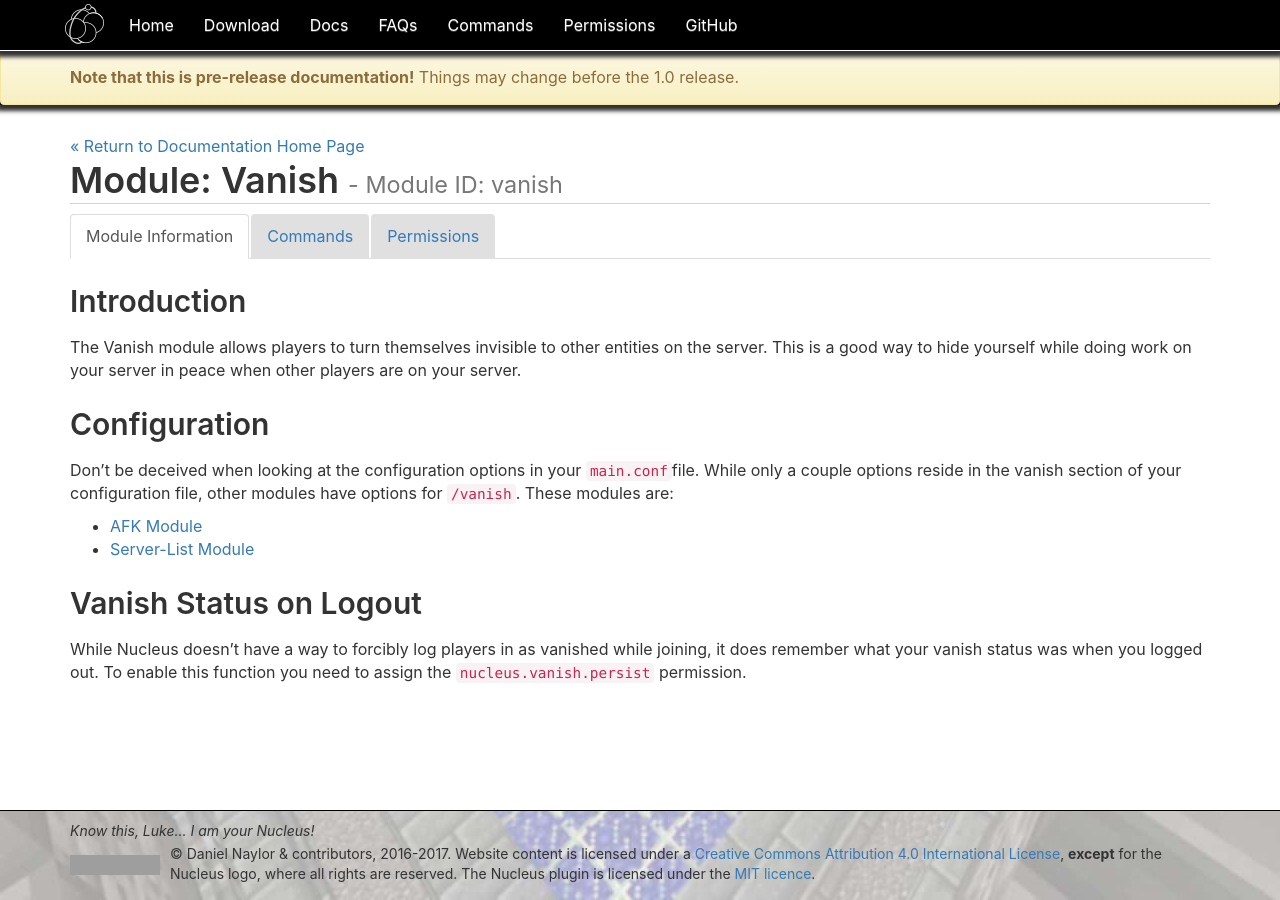
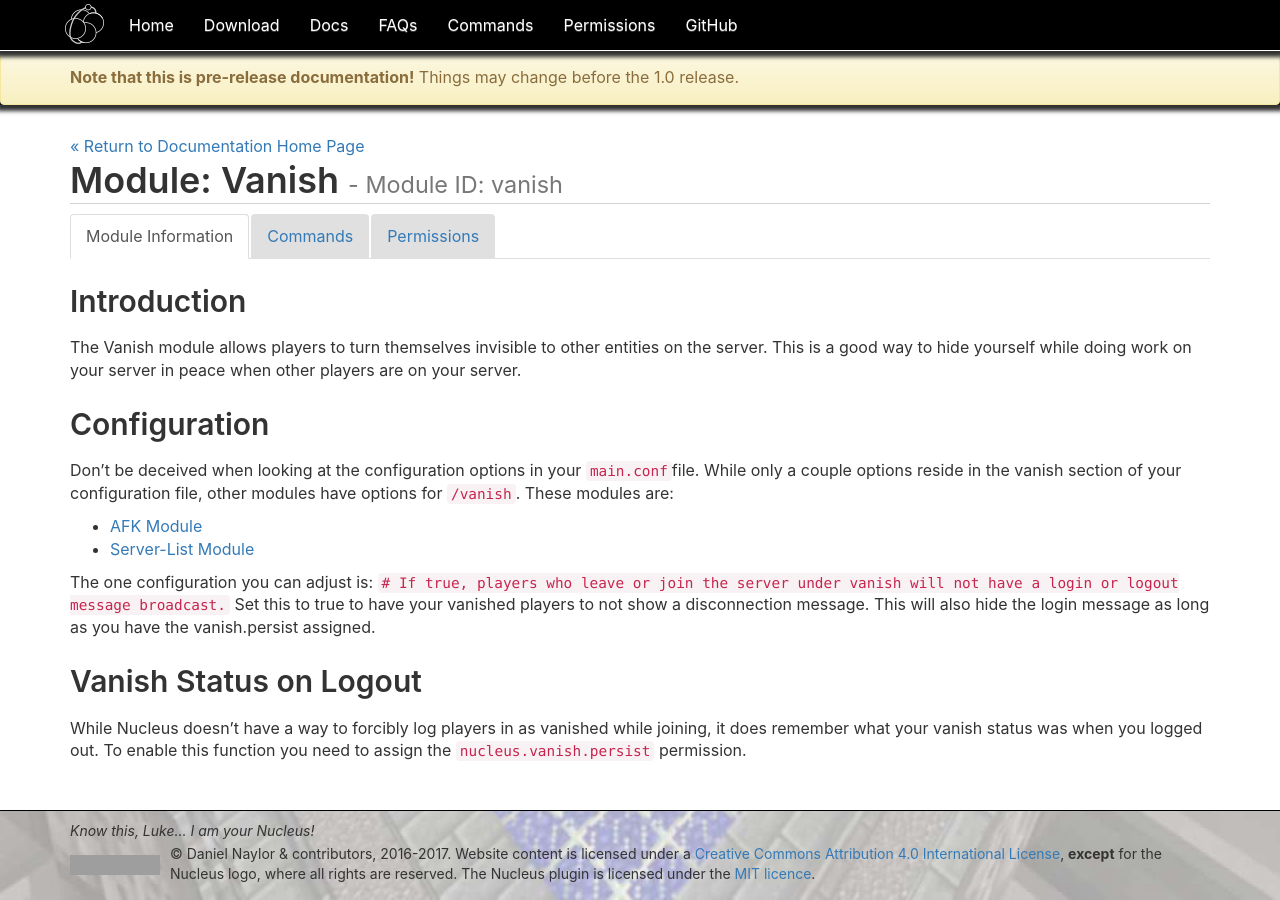
Before and after one commit to NucleusPowered/site-v1, a Jekyll site: the page built from docs/modules/vanish.md, in a window 1280 px wide. Built offline with Jekyll 4.4.1, drawn with Linux system fonts in a browser that asks for light colours; comment, search, counter and statistics services are not loaded; grey boxes are pictures that could not be loaded.

Commit message:
Vanish cleanup
Reworked this page a bit.

```diff
--- a/docs/modules/vanish.md
+++ b/docs/modules/vanish.md
@@ -17,6 +17,10 @@
 * [AFK Module](afk.html)
 * [Server-List Module](serverlist.html)
 
+The one configuration you can adjust is:
+`# If true, players who leave or join the server under vanish will not have a login or logout message broadcast.`
+Set this to true to have your vanished players to not show a disconnection message. This will also hide the login message as long as you have the vanish.persist assigned.
+
 ## Vanish Status on Logout
 
 While Nucleus doesn't have a way to forcibly log players in as vanished while joining, it does remember what your vanish status was when you logged out. To enable this function you need to assign the `nucleus.vanish.persist` permission.
```
